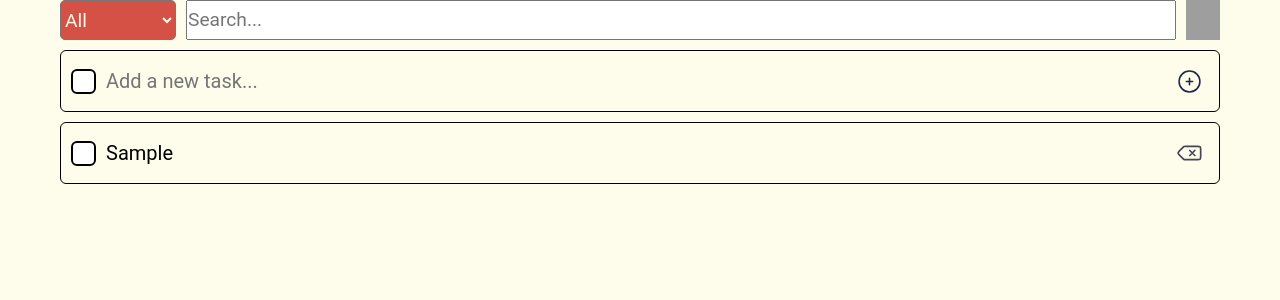
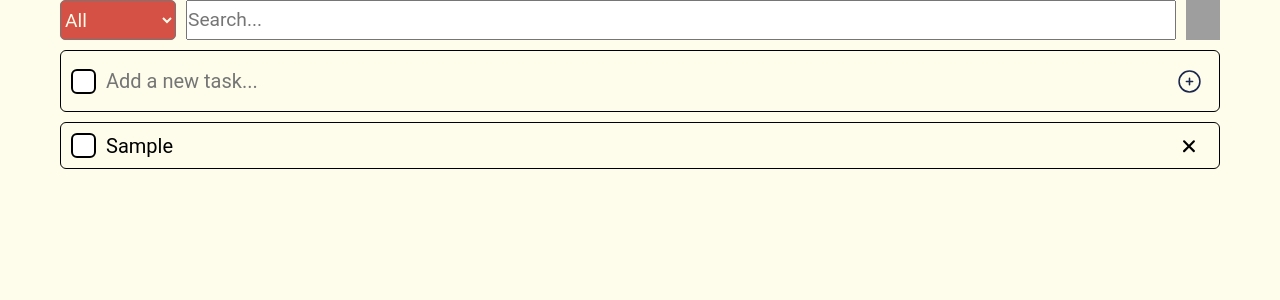
Before and after one commit to NBVTien/to-dos-list, a React (Vite) app: page / in a window 1280 px wide. Both pictures are taken after typing "Sample" into the empty fields and a click on the button 1189 px from the left and 81 px from the top of the page. Shown: the top 300 px of the page. Built offline with nearby package versions, Linux system fonts and the light colour scheme; grey boxes are pictures that could not be loaded.

Commit message:
optimize: modify the state in NewTaskForm to a string instead of a Task

```diff
--- a/src/components/NewTaskForm.tsx
+++ b/src/components/NewTaskForm.tsx
@@ -6,31 +6,32 @@ import { NewTaskFormProps, TaskType } from "../shared/Types";
 import './NewTaskForm.css';
 
 const NewTaskForm = ( { onNewTask } : NewTaskFormProps ) => {
-  const newTask = () => {
+  const newTask = (name: string) => {
     return {
       id: uuidv4(),
-      name: '',
+      name: name,
       done: false
     };
   }
 
-  const [task, setTask] = useState<TaskType>(newTask());
+  const [taskName, setTaskName] = useState<string>('');
 
   const handleSubmit = (event: FormEvent<HTMLFormElement>) => {
     event.preventDefault();
+    const task: TaskType = newTask(taskName);
     if (task.name === '') {
       return;
     }
     if (task.name.trim() === '') {
-      setTask({ ...task, name: '' });
+      setTaskName('');
       return;
     }
     onNewTask(task);
-    setTask(newTask());
+    setTaskName('');
   }
 
   const handleInputChange = (event: ChangeEvent<HTMLInputElement>) => {
-    setTask({ ...task, name: event.target.value });
+    setTaskName(event.target.value);
   };
 
   return (
@@ -39,7 +40,7 @@ const NewTaskForm = ( { onNewTask } : NewTaskFormProps ) => {
         <div className="fake-checkbox"></div>
         <input
           type="text"
-          value={task.name}
+          value={taskName}
           onChange={handleInputChange}
           placeholder="Add a new task..."
         />
--- a/src/components/Task.css
+++ b/src/components/Task.css
@@ -22,7 +22,7 @@
 
 .task-checkbox + label {
   position: relative;
-  max-width: calc(100% - 40px - 25px); /* 100% - delete button width - label::before width */
+  max-width: calc(100% - 40px); /* 100% - delete button width */
   font-size: 20px;
   cursor: pointer;
   display: inline-flex;
@@ -69,14 +69,16 @@
 
 .task-delete {
   all: unset;
+  cursor: pointer;
+  width: 40px;
+  display: flex;
+  justify-content: center;
+  align-items: center;
   margin-left: auto;
   font-size: 20px;
-  cursor: pointer;
 
   & > img {
-    min-width: 40px;
-    min-height: 40px;
-    width: 40px;
-    height: 40px;
+    width: 20px;
+    height: 20px;
   }
 }
--- a/src/components/Task.tsx
+++ b/src/components/Task.tsx
@@ -9,14 +9,15 @@ function Task( {task, onCheck, onDelete} : TaskProps ) {
 		<div className="task">
 			<input
 				name="taskCheckbox"
-				id={"task-"+task.id}
+				id={task.id}
 				className="task-checkbox"
 				type="checkbox"
 				checked={task.done}
 				onChange={onCheck}
 			/>
-			<label htmlFor={"task-"+task.id}>{task.name}</label>
+			<label htmlFor={task.id}>{task.name}</label>
 			<button
+				type="button"
 				className="task-delete"
 				onClick={onDelete}
 			>
```
Also changed, not shown: public/add.svg, public/delete.svg.
